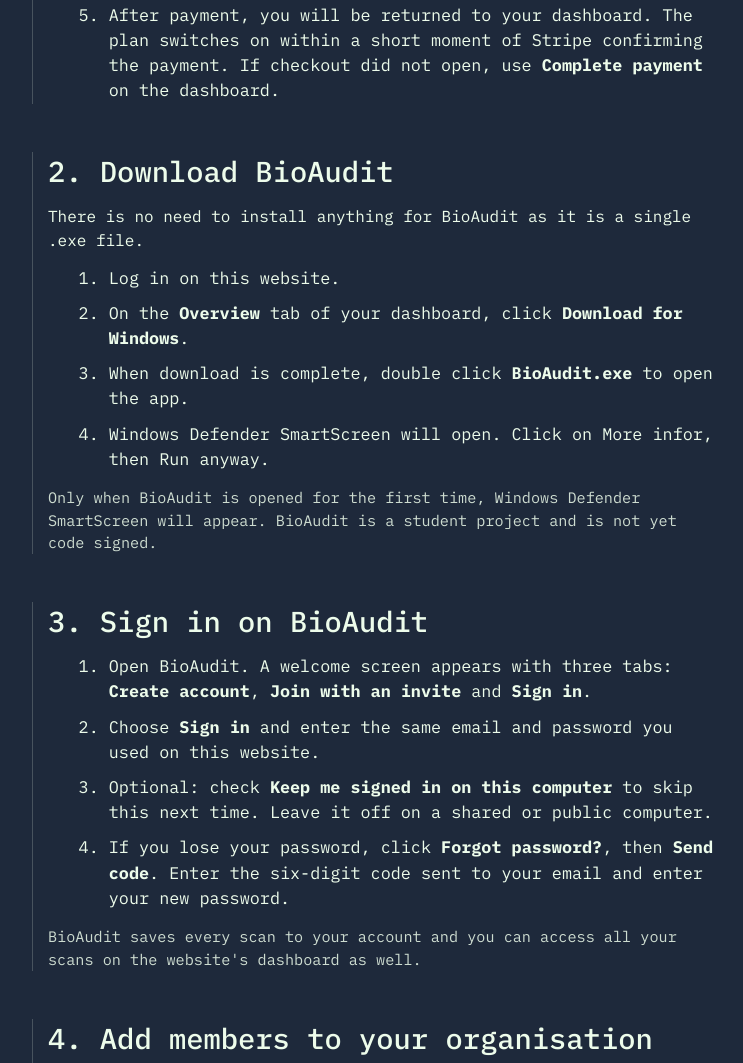
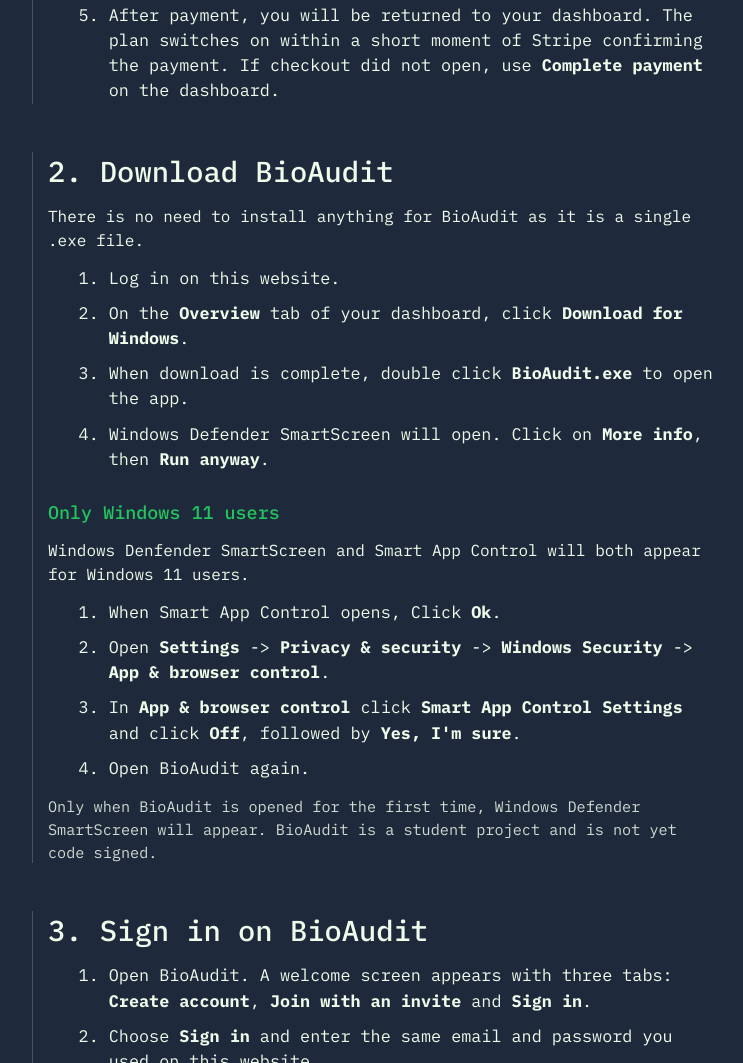
Before and after one commit to ethansiew03-web/FYP-26-S3-14_Website, a plain HTML site: page public/guide.html in a window 1280 px wide. Shown: the part 1103-2166 px from the top of the page, without its empty margins (256-999 px from the left). Drawn offline with Linux system fonts and the light colour scheme.

Commit message:
Added smart app control steps into guide and changed colour scheme of not found page

```diff
--- a/public/guide.html
+++ b/public/guide.html
@@ -77,7 +77,15 @@
             <li>Log in on this website.</li>
             <li>On the <strong>Overview</strong> tab of your dashboard, click <strong>Download for Windows</strong>.</li>
             <li>When download is complete, double click <strong>BioAudit.exe</strong> to open the app.</li>
-            <li>Windows Defender SmartScreen will open. Click on More infor, then Run anyway.</li>
+            <li>Windows Defender SmartScreen will open. Click on <strong>More info</strong>, then <strong>Run anyway</strong>.</li>
+          </ol>
+          <h3>Only Windows 11 users</h3>
+          <p>Windows Denfender SmartScreen and Smart App Control will both appear for Windows 11 users.</p>
+          <ol>
+            <li>When Smart App Control opens, Click <strong>Ok</strong>.</li>
+            <li>Open <strong>Settings</strong> -> <strong>Privacy & security</strong> -> <strong>Windows Security</strong> -> <strong>App & browser control</strong>.</li>
+            <li>In <strong>App & browser control</strong> click <strong>Smart App Control Settings</strong> and click <strong>Off</strong>, followed by <strong>Yes, I'm sure</strong>.</li>
+            <li>Open BioAudit again.</li>
           </ol>
           <p class="guide-note">Only when BioAudit is opened for the first time, Windows Defender SmartScreen will appear. BioAudit is a student project and is not yet code signed.</p>
         </article>
```
Also changed, not shown: public/404.html (+4 -6 lines).
